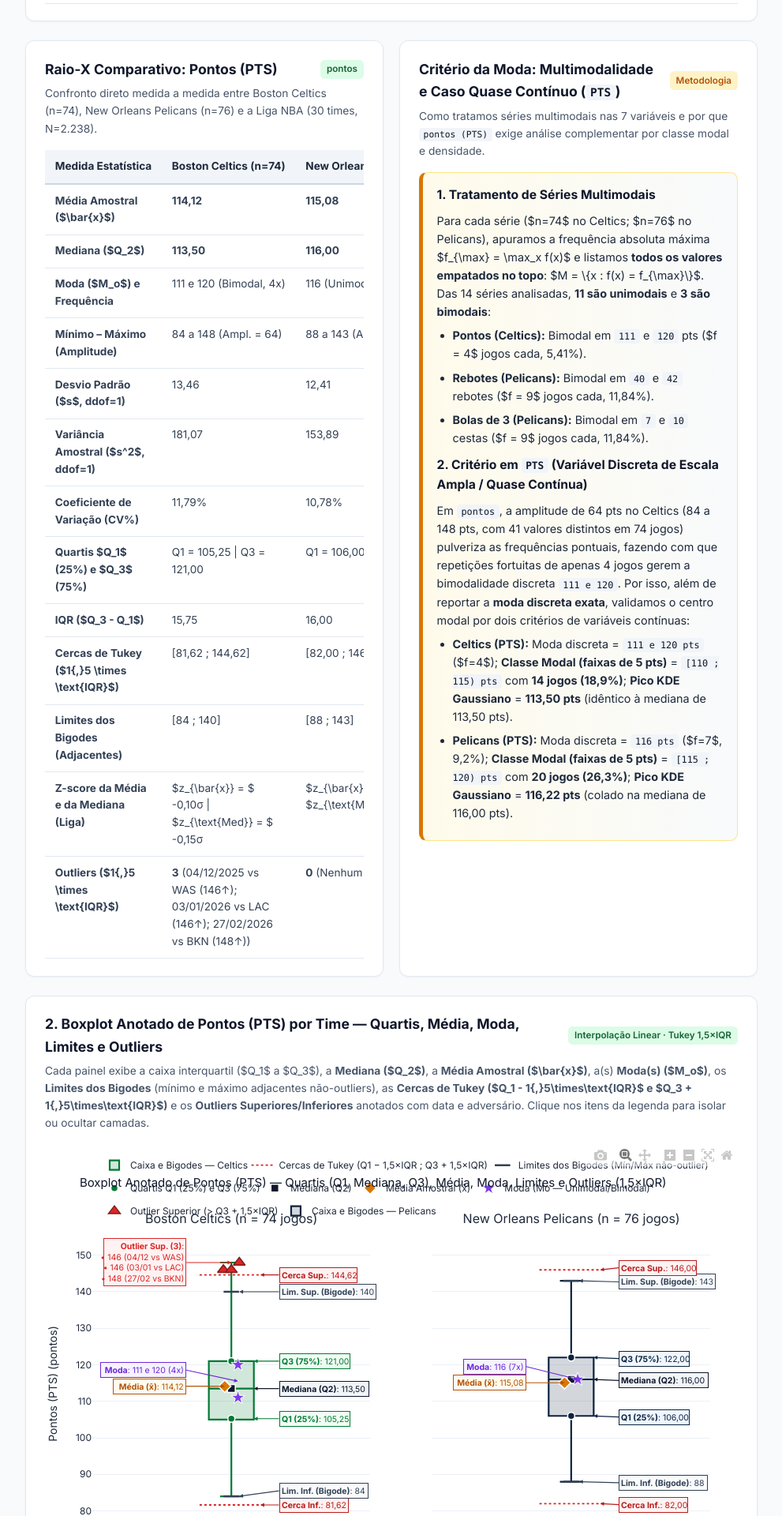
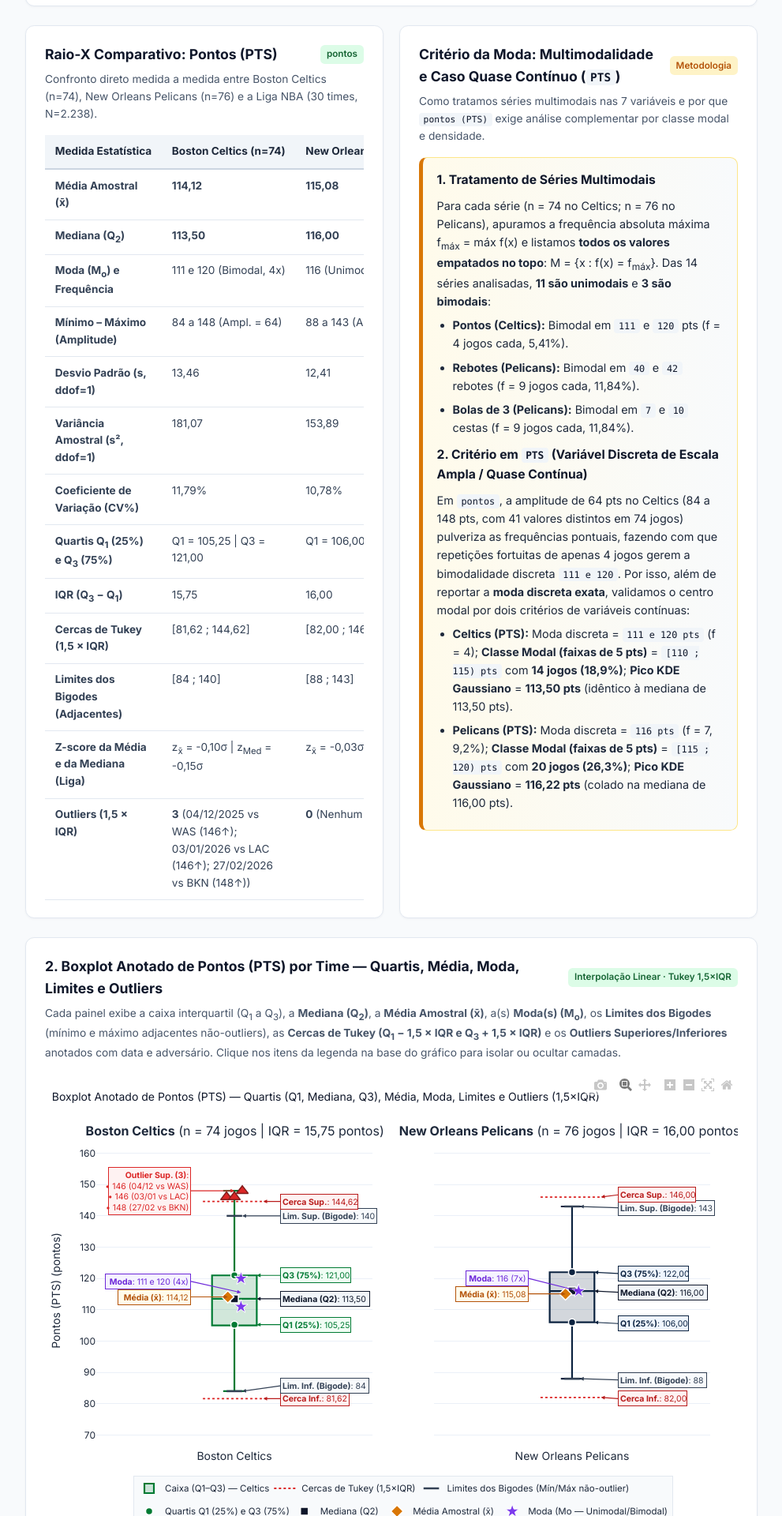
Before and after one commit to Igordcs/projeto_1, a Flask app: page /descritiva in a window 1280 px wide. Shown: the part 2320-4240 px from the top of the page at 79% size, without its empty margins (284-1275 px from the left). Run offline with Flask 3, Linux system fonts and the light colour scheme; some libraries are stand-ins or nearby versions.

Commit message:
fix: ajusta layout dos gráficos, notação matemática e rota principal da estatística descritiva

```diff
--- a/app/routes.py
+++ b/app/routes.py
@@ -196,9 +196,9 @@ def outliers():
     )
 
 
+@parte3_bp.route("/estatistica-descritiva")
+@parte3_bp.route("/parte3/descritiva")
 @parte3_bp.route("/descritiva")
-@parte3_bp.route("/parte3/descritiva")
-@parte3_bp.route("/estatistica-descritiva")
 def descritiva():
     """(ii) e (iii) Estatística descritiva univariada, boxplot anotado e barras comparativas."""
     team = _get_selected_team()
--- a/app/templates/parte3/descritiva.html
+++ b/app/templates/parte3/descritiva.html
@@ -101,7 +101,7 @@
   </div>
   <div class="card-subtitle">
     Medidas calculadas sobre <code>jogos_limpo.csv</code> para as 7 variáveis do estudo. A variável selecionada (<strong>{{ data.var_meta.label }}</strong>)
-    aparece destacada em verde. Nas colunas de outliers, <code>↑</code> indica outlier superior ($> Q_3 + 1{,}5\times\text{IQR}$) e <code>↓</code> indica outlier inferior ($< Q_1 - 1{,}5\times\text{IQR}$).
+    aparece destacada em verde. Nas colunas de outliers, <code>↑</code> indica outlier superior (&gt; Q<sub>3</sub> + 1,5 &times; IQR) e <code>↓</code> indica outlier inferior (&lt; Q<sub>1</sub> &minus; 1,5 &times; IQR).
   </div>
   <div class="table-responsive">
     <table class="data-table">
@@ -208,19 +208,19 @@
         </thead>
         <tbody>
           <tr>
-            <td><strong>Média Amostral ($\bar{x}$)</strong></td>
+            <td><strong>Média Amostral (x̄)</strong></td>
             <td><strong>{{ data.bos.media|num2 }}</strong></td>
             <td><strong>{{ data.nop.media|num2 }}</strong></td>
             <td>{{ data.liga.media|num2 }}</td>
           </tr>
           <tr>
-            <td><strong>Mediana ($Q_2$)</strong></td>
+            <td><strong>Mediana (Q<sub>2</sub>)</strong></td>
             <td><strong>{{ data.bos.mediana|num2 }}</strong></td>
             <td><strong>{{ data.nop.mediana|num2 }}</strong></td>
             <td>{{ data.liga.mediana|num2 }}</td>
           </tr>
           <tr>
-            <td><strong>Moda ($M_o$) e Frequência</strong></td>
+            <td><strong>Moda (M<sub>o</sub>) e Frequência</strong></td>
             <td>{{ data.bos.modes_joined }} ({{ data.bos.moda_tipo }}, {{ data.bos.moda_freq }}x)</td>
             <td>{{ data.nop.modes_joined }} ({{ data.nop.moda_tipo }}, {{ data.nop.moda_freq }}x)</td>
             <td>—</td>
@@ -232,13 +232,13 @@
             <td>{{ data.liga.minimo|int }} a {{ data.liga.maximo|int }} (Ampl. = {{ data.liga.amplitude|int }})</td>
           </tr>
           <tr>
-            <td><strong>Desvio Padrão ($s$, ddof=1)</strong></td>
+            <td><strong>Desvio Padrão (s, ddof=1)</strong></td>
             <td>{{ data.bos.dp|num2 }}</td>
             <td>{{ data.nop.dp|num2 }}</td>
             <td>{{ data.liga.dp|num2 }}</td>
           </tr>
           <tr>
-            <td><strong>Variância Amostral ($s^2$, ddof=1)</strong></td>
+            <td><strong>Variância Amostral (s², ddof=1)</strong></td>
             <td>{{ data.bos.variancia|num2 }}</td>
             <td>{{ data.nop.variancia|num2 }}</td>
             <td>{{ data.liga.variancia|num2 }}</td>
@@ -250,19 +250,19 @@
             <td>{{ data.liga.cv|num2 }}%</td>
           </tr>
           <tr>
-            <td><strong>Quartis $Q_1$ (25%) e $Q_3$ (75%)</strong></td>
+            <td><strong>Quartis Q<sub>1</sub> (25%) e Q<sub>3</sub> (75%)</strong></td>
             <td>Q1 = {{ data.bos.q1|num2 }} | Q3 = {{ data.bos.q3|num2 }}</td>
             <td>Q1 = {{ data.nop.q1|num2 }} | Q3 = {{ data.nop.q3|num2 }}</td>
             <td>Q1 = {{ data.liga.q1|num2 }} | Q3 = {{ data.liga.q3|num2 }}</td>
           </tr>
           <tr>
-            <td><strong>IQR ($Q_3 - Q_1$)</strong></td>
+            <td><strong>IQR (Q<sub>3</sub> &minus; Q<sub>1</sub>)</strong></td>
             <td>{{ data.bos.iqr|num2 }}</td>
             <td>{{ data.nop.iqr|num2 }}</td>
             <td>{{ data.liga.iqr|num2 }}</td>
           </tr>
           <tr>
-            <td><strong>Cercas de Tukey ($1{,}5 \times \text{IQR}$)</strong></td>
+            <td><strong>Cercas de Tukey (1,5 &times; IQR)</strong></td>
             <td>[{{ data.bos.cerca_inferior|num2 }} ; {{ data.bos.cerca_superior|num2 }}]</td>
             <td>[{{ data.nop.cerca_inferior|num2 }} ; {{ data.nop.cerca_superior|num2 }}]</td>
             <td>—</td>
@@ -275,12 +275,12 @@
           </tr>
           <tr>
             <td><strong>Z-score da Média e da Mediana (Liga)</strong></td>
-            <td>$z_{\bar{x}} = $ {{ "%+.2f"|format(data.bos.z_media_liga)|replace(".", ",") }}σ | $z_{\text{Med}} = $ {{ "%+.2f"|format(data.bos.z_mediana_liga)|replace(".", ",") }}σ</td>
-            <td>$z_{\bar{x}} = $ {{ "%+.2f"|format(data.nop.z_media_liga)|replace(".", ",") }}σ | $z_{\text{Med}} = $ {{ "%+.2f"|format(data.nop.z_mediana_liga)|replace(".", ",") }}σ</td>
-            <td>$z = 0{,}00\sigma$</td>
+            <td>z<sub>x̄</sub> = {{ "%+.2f"|format(data.bos.z_media_liga)|replace(".", ",") }}σ | z<sub>Med</sub> = {{ "%+.2f"|format(data.bos.z_mediana_liga)|replace(".", ",") }}σ</td>
+            <td>z<sub>x̄</sub> = {{ "%+.2f"|format(data.nop.z_media_liga)|replace(".", ",") }}σ | z<sub>Med</sub> = {{ "%+.2f"|format(data.nop.z_mediana_liga)|replace(".", ",") }}σ</td>
+            <td>z = 0,00σ</td>
           </tr>
           <tr>
-            <td><strong>Outliers ($1{,}5 \times \text{IQR}$)</strong></td>
+            <td><strong>Outliers (1,5 &times; IQR)</strong></td>
             <td><strong>{{ data.bos.n_outliers }}</strong> ({{ data.bos.outliers_texto }})</td>
             <td><strong>{{ data.nop.n_outliers }}</strong> ({{ data.nop.outliers_texto }})</td>
             <td>—</td>
@@ -301,14 +301,14 @@
     <div class="interpretation-box amber" style="margin-bottom: 0.9rem; padding: 0.95rem 1.1rem;">
       <h3>1. Tratamento de Séries Multimodais</h3>
       <p>
-        Para cada série ($n=74$ no Celtics; $n=76$ no Pelicans), apuramos a frequência absoluta máxima $f_{\max} = \max_x f(x)$ e listamos
-        <strong>todos os valores empatados no topo</strong>: $M = \{x : f(x) = f_{\max}\}$. Das 14 séries analisadas, <strong>11 são unimodais</strong> e
+        Para cada série (n = 74 no Celtics; n = 76 no Pelicans), apuramos a frequência absoluta máxima f<sub>máx</sub> = máx f(x) e listamos
+        <strong>todos os valores empatados no topo</strong>: M = {x : f(x) = f<sub>máx</sub>}. Das 14 séries analisadas, <strong>11 são unimodais</strong> e
         <strong>3 são bimodais</strong>:
       </p>
       <ul>
-        <li><strong>Pontos (Celtics):</strong> Bimodal em <code>111</code> e <code>120</code> pts ($f = 4$ jogos cada, 5,41%).</li>
-        <li><strong>Rebotes (Pelicans):</strong> Bimodal em <code>40</code> e <code>42</code> rebotes ($f = 9$ jogos cada, 11,84%).</li>
-        <li><strong>Bolas de 3 (Pelicans):</strong> Bimodal em <code>7</code> e <code>10</code> cestas ($f = 9$ jogos cada, 11,84%).</li>
+        <li><strong>Pontos (Celtics):</strong> Bimodal em <code>111</code> e <code>120</code> pts (f = 4 jogos cada, 5,41%).</li>
+        <li><strong>Rebotes (Pelicans):</strong> Bimodal em <code>40</code> e <code>42</code> rebotes (f = 9 jogos cada, 11,84%).</li>
+        <li><strong>Bolas de 3 (Pelicans):</strong> Bimodal em <code>7</code> e <code>10</code> cestas (f = 9 jogos cada, 11,84%).</li>
       </ul>
       <h3 style="margin-top: 0.65rem;">2. Critério em <code>PTS</code> (Variável Discreta de Escala Ampla / Quase Contínua)</h3>
       <p>
@@ -318,11 +318,11 @@
       </p>
       <ul>
         <li>
-          <strong>Celtics (PTS):</strong> Moda discreta = <code>111 e 120 pts</code> ($f=4$); <strong>Classe Modal (faixas de 5 pts)</strong> =
+          <strong>Celtics (PTS):</strong> Moda discreta = <code>111 e 120 pts</code> (f = 4); <strong>Classe Modal (faixas de 5 pts)</strong> =
           <code>[110 ; 115) pts</code> com <strong>14 jogos (18,9%)</strong>; <strong>Pico KDE Gaussiano</strong> = <strong>113,50 pts</strong> (idêntico à mediana de 113,50 pts).
         </li>
         <li>
-          <strong>Pelicans (PTS):</strong> Moda discreta = <code>116 pts</code> ($f=7$, 9,2%); <strong>Classe Modal (faixas de 5 pts)</strong> =
+          <strong>Pelicans (PTS):</strong> Moda discreta = <code>116 pts</code> (f = 7, 9,2%); <strong>Classe Modal (faixas de 5 pts)</strong> =
           <code>[115 ; 120) pts</code> com <strong>20 jogos (26,3%)</strong>; <strong>Pico KDE Gaussiano</strong> = <strong>116,22 pts</strong> (colado na mediana de 116,00 pts).
         </li>
       </ul>
@@ -337,12 +337,12 @@
     <span class="badge badge-study">Interpolação Linear · Tukey 1,5×IQR</span>
   </div>
   <div class="card-subtitle">
-    Cada painel exibe a caixa interquartil ($Q_1$ a $Q_3$), a <strong>Mediana ($Q_2$)</strong>, a <strong>Média Amostral ($\bar{x}$)</strong>,
-    a(s) <strong>Moda(s) ($M_o$)</strong>, os <strong>Limites dos Bigodes</strong> (mínimo e máximo adjacentes não-outliers), as
-    <strong>Cercas de Tukey ($Q_1 - 1{,}5\times\text{IQR}$ e $Q_3 + 1{,}5\times\text{IQR}$)</strong> e os <strong>Outliers Superiores/Inferiores</strong>
-    anotados com data e adversário. Clique nos itens da legenda para isolar ou ocultar camadas.
+    Cada painel exibe a caixa interquartil (Q<sub>1</sub> a Q<sub>3</sub>), a <strong>Mediana (Q<sub>2</sub>)</strong>, a <strong>Média Amostral (x̄)</strong>,
+    a(s) <strong>Moda(s) (M<sub>o</sub>)</strong>, os <strong>Limites dos Bigodes</strong> (mínimo e máximo adjacentes não-outliers), as
+    <strong>Cercas de Tukey (Q<sub>1</sub> &minus; 1,5 &times; IQR e Q<sub>3</sub> + 1,5 &times; IQR)</strong> e os <strong>Outliers Superiores/Inferiores</strong>
+    anotados com data e adversário. Clique nos itens da legenda na base do gráfico para isolar ou ocultar camadas.
   </div>
-  <div id="chart-boxplot" class="plotly-chart" style="min-height: 560px;"></div>
+  <div id="chart-boxplot" class="plotly-chart" style="min-height: 610px;"></div>
 </div>
 
 <!-- 3. Gráficos de Barras Comparando Celtics x Pelicans e Padronização Z-score da Liga -->
@@ -353,11 +353,11 @@
   </div>
   <div class="card-subtitle">
     Como <code>pontos</code> (~115 pts), <code>rebotes</code> (~45 reb) e <code>tocos</code> (~5 blk) possuem unidades e ordens de grandeza incompatíveis,
-    padronizamos cada variável usando a média ($\mu_{\text{liga}}$) e o desvio padrão amostral ($\sigma_{\text{liga}}$, <code>ddof=1</code>) dos
-    <strong>30 times da NBA (2.238 linhas da base bruta)</strong>: $z = (\text{Medida}_{\text{time}} - \mu_{\text{liga}}) / \sigma_{\text{liga}}$.
+    padronizamos cada variável usando a média (&mu;<sub>liga</sub>) e o desvio padrão amostral (&sigma;<sub>liga</sub>, <code>ddof=1</code>) dos
+    <strong>30 times da NBA (2.238 linhas da base bruta)</strong>: <code>z = (Medida_time &minus; &mu;_liga) / &sigma;_liga</code>.
     Use o seletor <strong>Medida nos Gráficos de Barras</strong> no topo para alternar entre <strong>Média</strong>, <strong>Mediana</strong> ou <strong>Ambas</strong>.
   </div>
-  <div id="chart-bars-zscore" class="plotly-chart" style="min-height: 470px;"></div>
+  <div id="chart-bars-zscore" class="plotly-chart" style="min-height: 490px;"></div>
 </div>
 
 <div class="interpretation-box navy">
@@ -365,20 +365,20 @@
   <ul>
     <li>
       <strong>Problema da Incompatibilidade de Escalas e Unidades:</strong> Em unidades brutas (veja o painel direito do gráfico abaixo),
-      a barra de <code>pontos</code> ($\approx 114\text{ a }115$) é mais de 22 vezes maior que a barra de <code>tocos</code> ($\approx 5$),
+      a barra de <code>pontos</code> (~114 a 115) é mais de 22 vezes maior que a barra de <code>tocos</code> (~5),
       esmagando visualmente as variáveis de baixa contagem e misturando grandezas distintas (pontos, rebotes, passes, desarmes, faltas e cestas de 3).
     </li>
     <li>
-      <strong>Padronização Externa pela Liga Inteira ($N = 2.238$ jogos dos 30 times):</strong> Ao calcular
-      $z_{t, j} = \frac{M_{t, j} - \mu_{\text{liga}, j}}{\sigma_{\text{liga}, j}}$ (onde $M_{t, j}$ é a média ou mediana do time $t$ na variável $j$),
-      convertemos todas as 7 variáveis para uma <strong>unidade comum adimensional: desvios-padrão da NBA ($\sigma_{\text{liga}}$) acima ou abaixo da média da liga ($z = 0$)</strong>.
-      Diferentemente de padronizar apenas dentro dos 150 jogos do recorte (o que forçaria um time a ser sempre o espelho negativo do outro), usar os 30 times da liga preserva a posição real de ambas as equipes na NBA (por exemplo, revelando que <em>tanto</em> Celtics quanto Pelicans dão menos assistências que a média da liga: $z_{\text{BOS}} = -0{,}43\sigma$ e $z_{\text{NOP}} = -0{,}28\sigma$).
+      <strong>Padronização Externa pela Liga Inteira (N = 2.238 jogos dos 30 times):</strong> Ao calcular
+      <code>z = (M<sub>time, j</sub> &minus; &mu;<sub>liga, j</sub>) / &sigma;<sub>liga, j</sub></code> (onde M<sub>time, j</sub> é a média ou mediana do time na variável j),
+      convertemos todas as 7 variáveis para uma <strong>unidade comum adimensional: desvios-padrão da NBA (&sigma;<sub>liga</sub>) acima ou abaixo da média da liga (z = 0)</strong>.
+      Diferentemente de padronizar apenas dentro dos 150 jogos do recorte (o que forçaria um time a ser sempre o espelho negativo do outro), usar os 30 times da liga preserva a posição real de ambas as equipes na NBA (por exemplo, revelando que <em>tanto</em> Celtics quanto Pelicans dão menos assistências que a média da liga: z<sub>BOS</sub> = &minus;0,43&sigma; e z<sub>NOP</sub> = &minus;0,28&sigma;).
     </li>
     <li>
       <strong>Identidade Tática Revelada pelo Gráfico Padronizado:</strong> O gráfico Z-score mostra instantaneamente que a maior divergência entre as equipes está em
-      <strong>Bolas de 3 Convertidas (<code>FG3M</code>)</strong>: o Celtics está em <strong>$+0{,}50\sigma$</strong> acima da NBA, enquanto o Pelicans está em
-      <strong>$-0{,}53\sigma$</strong> abaixo da NBA (um abismo de $1{,}03\sigma$), seguido pela vantagem do Celtics em <strong>Rebotes</strong> ($+0{,}39\sigma$ vs. $-0{,}01\sigma$)
-      e pela vantagem do Pelicans em <strong>Roubos de Bola</strong> ($+0{,}12\sigma$ vs. $-0{,}40\sigma$).
+      <strong>Bolas de 3 Convertidas (<code>FG3M</code>)</strong>: o Celtics está em <strong>+0,50&sigma;</strong> acima da NBA, enquanto o Pelicans está em
+      <strong>&minus;0,53&sigma;</strong> abaixo da NBA (um abismo de 1,03&sigma;), seguido pela vantagem do Celtics em <strong>Rebotes</strong> (+0,39&sigma; vs. &minus;0,01&sigma;)
+      e pela vantagem do Pelicans em <strong>Roubos de Bola</strong> (+0,12&sigma; vs. &minus;0,40&sigma;).
     </li>
   </ul>
 </div>
@@ -389,10 +389,10 @@
     <span class="badge badge-aux">Unidades Nativas</span>
   </div>
   <div class="card-subtitle">
-    À esquerda: comparação de <strong>Média (±1 DP)</strong> e <strong>Mediana</strong> de {{ data.var_meta.label }} entre Celtics, Pelicans e a Liga NBA.
+    À esquerda: comparação de <strong>Média (&plusmn;1 DP)</strong> e <strong>Mediana</strong> de {{ data.var_meta.label }} entre Celtics, Pelicans e a Liga NBA.
     À direita: as 7 variáveis na mesma janela em unidades brutas, demonstrando a compressão visual de <code>roubos</code> e <code>tocos</code> sem a padronização Z-score.
   </div>
-  <div id="chart-bars-raw" class="plotly-chart" style="min-height: 450px;"></div>
+  <div id="chart-bars-raw" class="plotly-chart" style="min-height: 500px;"></div>
 </div>
 
 <!-- Tabela de Padronização Z-score das 7 Variáveis -->
@@ -406,18 +406,18 @@
       <thead>
         <tr>
           <th>Variável</th>
-          <th>Média Liga ($\mu_{\text{liga}}$)</th>
-          <th>DP Liga ($\sigma_{\text{liga}}$)</th>
+          <th>Média Liga (&mu;<sub>liga</sub>)</th>
+          <th>DP Liga (&sigma;<sub>liga</sub>)</th>
           <th>Mediana Liga</th>
           <th>Celtics Média</th>
-          <th>Celtics $Z(\text{Média})$</th>
+          <th>Celtics Z(Média)</th>
           <th>Celtics Mediana</th>
-          <th>Celtics $Z(\text{Mediana})$</th>
+          <th>Celtics Z(Mediana)</th>
           <th>Pelicans Média</th>
-          <th>Pelicans $Z(\text{Média})$</th>
+          <th>Pelicans Z(Média)</th>
           <th>Pelicans Mediana</th>
-          <th>Pelicans $Z(\text{Mediana})$</th>
-          <th>Diferença $\Delta Z(\text{Média})$</th>
+          <th>Pelicans Z(Mediana)</th>
+          <th>Diferença &Delta;Z(Média)</th>
         </tr>
       </thead>
       <tbody>
```
Also changed, not shown: app/analysis/descritiva.py (+111 -75 lines).
